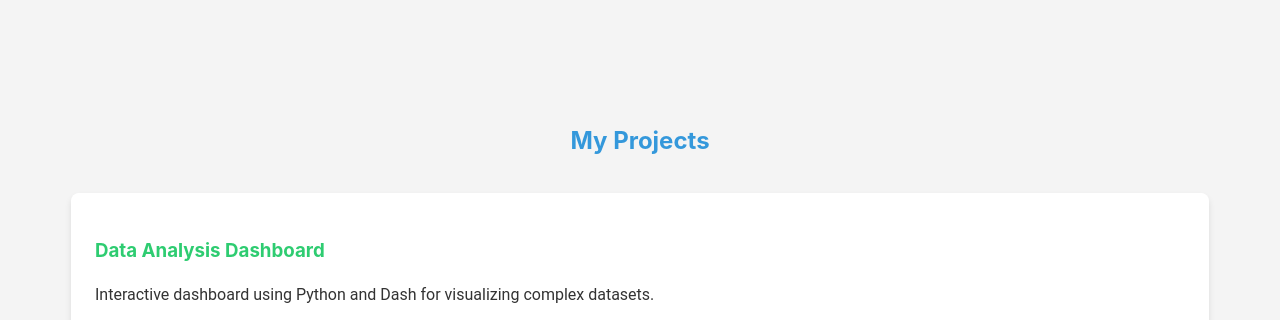
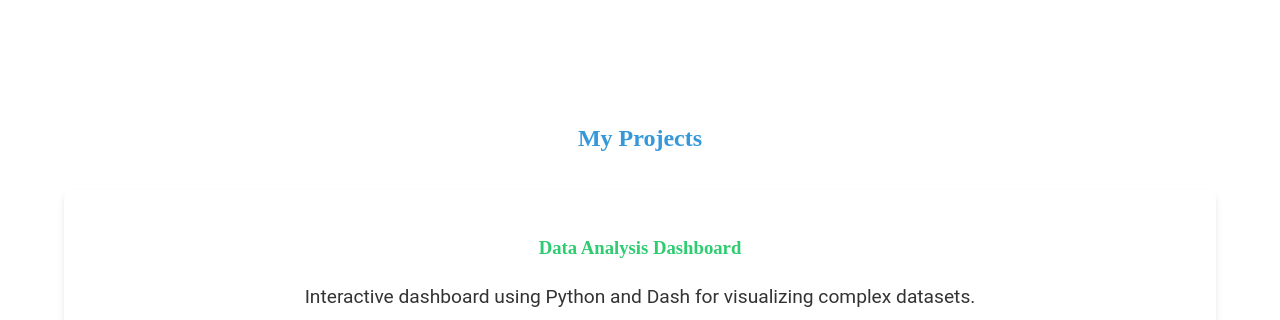
Before and after one commit to Vick606/portfolio-homepage, a website built with webpack: page src/index.html in a window 1280 px wide. Shown: the part 607-927 px from the top of the page. Built offline with nearby package versions, Linux system fonts and the light colour scheme; files whose address does not match are found by name.

Commit message:
feat: enhance portfolio styling with improved typography, spacing, and layout

```diff
--- a/src/styles/main.scss
+++ b/src/styles/main.scss
@@ -7,12 +7,15 @@
 @import 'contact';
 
 body {
-    font-family: $primary-font;
+    font-family: 'Roboto', sans-serif; // Example font, replace with $primary-font if defined in variables
     line-height: 1.6;
     color: $text-color;
     background-color: $background-color;
     overflow-x: hidden;
+    background: url('path/to/your/background.jpg') no-repeat center center fixed; // Add a background image
     background-size: cover;
+    margin: 0;
+    padding: 0;
 }
 
 .container {
@@ -26,7 +29,7 @@ body {
 }
 
 .section {
-    padding: 100px 0;
+    padding: 100px 0; // Increased padding for better spacing
     @include respond-to('small') {
         padding: 80px 0;
     }
@@ -35,7 +38,13 @@ body {
 h1, h2, h3 {
     margin-bottom: 20px;
     color: $primary-color;
-    font-family: "Inter", serif;
+    font-family: 'Playfair Display', serif; // Example font, replace with desired font
+    text-align: center;
+}
+
+p {
+    font-size: 1.2rem;
+    text-align: center;
 }
 
 .btn {
@@ -55,11 +64,11 @@ h1, h2, h3 {
 .icon {
     width: 24px;
     height: 24px;
-    fill: $primary-color;
+    fill: $primary-color; // Ensure icons match the primary color
     transition: transform 0.3s ease;
 
     &:hover {
-        transform: scale(1.1);
+        transform: scale(1.1); // Slightly enlarge icon on hover
     }
 }
 
```
